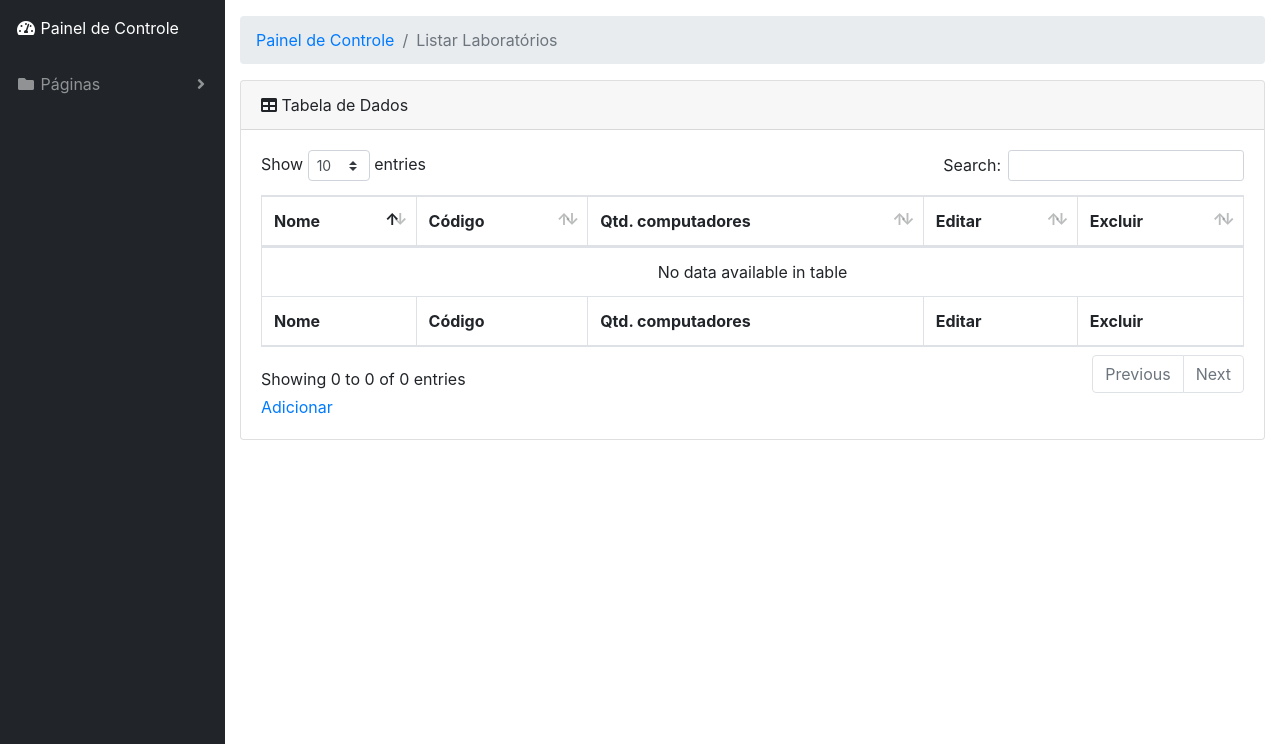
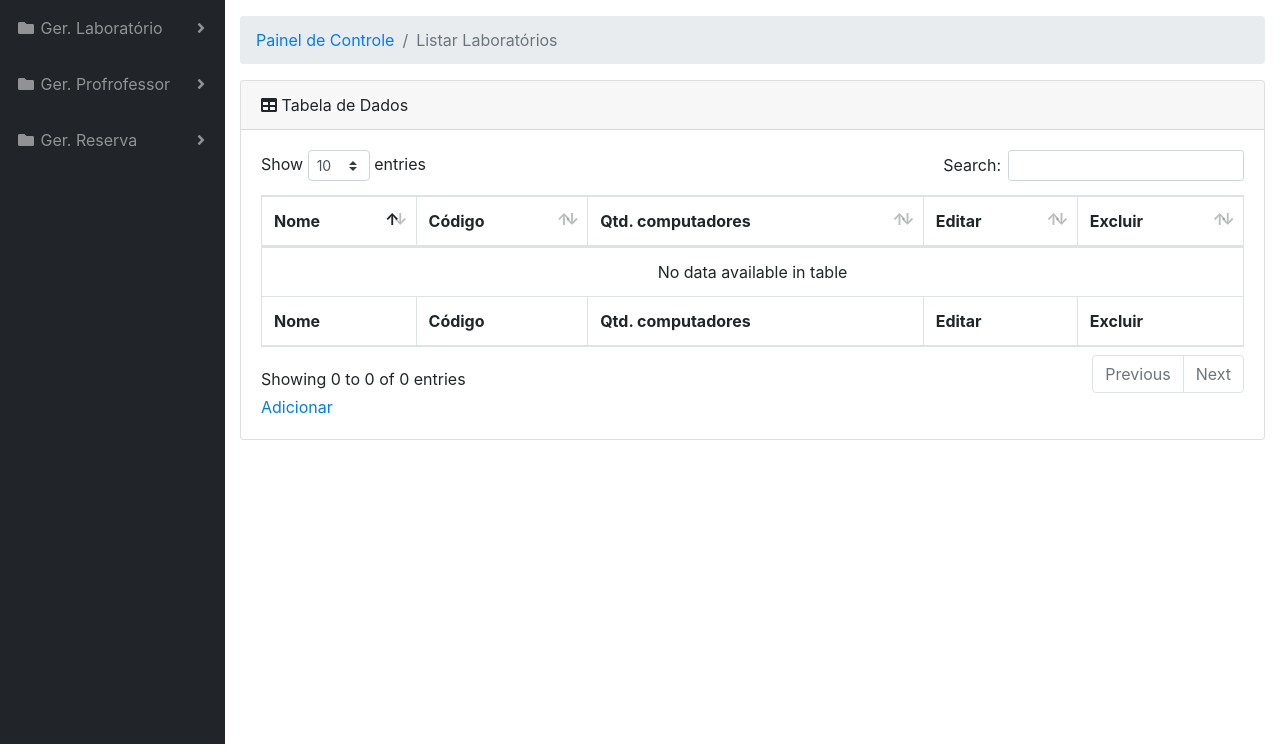
Before and after one commit to Yarles57/Proj-Integrador, a PHP site: page /View/listarLab.php in a window 1280 px wide. Shown: the part 47-800 px from the top of the page. Run offline with PHP 8.4, Linux system fonts and the light colour scheme; the visitor is signed in with stand-in values (Sample User, id 1); data that the repository does not hold is empty.

Commit message:
Update listarLab.php

```diff
--- a/View/listarLab.php
+++ b/View/listarLab.php
@@ -42,16 +42,11 @@
 
     <!-- Sidebar -->
     <ul class="sidebar navbar-nav">
-      <li class="nav-item active">
-        <a class="nav-link" href="dashboard.php">
-          <i class="fas fa-fw fa-tachometer-alt"></i>
-          <span>Painel de Controle</span>
-        </a>
-      </li>
       <li class="nav-item dropdown">
+
         <a class="nav-link dropdown-toggle" href="#" id="pagesDropdown" role="button" data-toggle="dropdown" aria-haspopup="true" aria-expanded="false">
           <i class="fas fa-fw fa-folder"></i>
-          <span>Páginas</span>
+          <span>Ger. Laboratório</span>
         </a>
 
         <div class="dropdown-menu" aria-labelledby="pagesDropdown">
@@ -60,13 +55,35 @@
           <a class="dropdown-item" href="cadasLab.php?classe=laboratorio&metodo=create">Cadastrar</a>
           <a class="dropdown-item" href="listarLab.php?classe=laboratorio&metodo=index">Listar</a>
           <div class="dropdown-divider"></div>
+        </div>
+
+      </li>
+
+      <li class="nav-item dropdown">
+
+        <a class="nav-link dropdown-toggle" href="#" id="pagesDropdown" role="button" data-toggle="dropdown" aria-haspopup="true" aria-expanded="false">
+          <i class="fas fa-fw fa-folder"></i>
+          <span>Ger. Profrofessor</span>
+        </a>
+
+        <div class="dropdown-menu" aria-labelledby="pagesDropdown">
 
           <h6 class="dropdown-header">Gerenciar Professor:</h6>
           <a class="dropdown-item" href="cadasProf.php?classe=professor&metodo=create">Cadastrar</a>
           <a class="dropdown-item" href="listarProf.php?classe=professor&metodo=index">Listar</a>
           <div class="dropdown-divider"></div>
+        </div>
 
+      </li>
 
+      <li class="nav-item dropdown">
+
+        <a class="nav-link dropdown-toggle" href="#" id="pagesDropdown" role="button" data-toggle="dropdown" aria-haspopup="true" aria-expanded="false">
+          <i class="fas fa-fw fa-folder"></i>
+          <span>Ger. Reserva</span>
+        </a>
+
+        <div class="dropdown-menu" aria-labelledby="pagesDropdown">
           <h6 class="dropdown-header">Gerenciar Reservas: </h6>
           <a class="dropdown-item" href="cadasRes.php?classe=reserva&metodo=create">Cadastrar</a>
           <a class="dropdown-item" href="listarRes.php?classe=reserva&metodo=index">Listar</a>
@@ -83,7 +100,7 @@
         <!-- Breadcrumbs-->
         <ol class="breadcrumb">
           <li class="breadcrumb-item">
-            <a href="#">Painel de Controle</a>
+            <a href="dashboard.php">Painel de Controle</a>
           </li>
           <li class="breadcrumb-item active">Listar Laboratórios</li>
         </ol>
```
